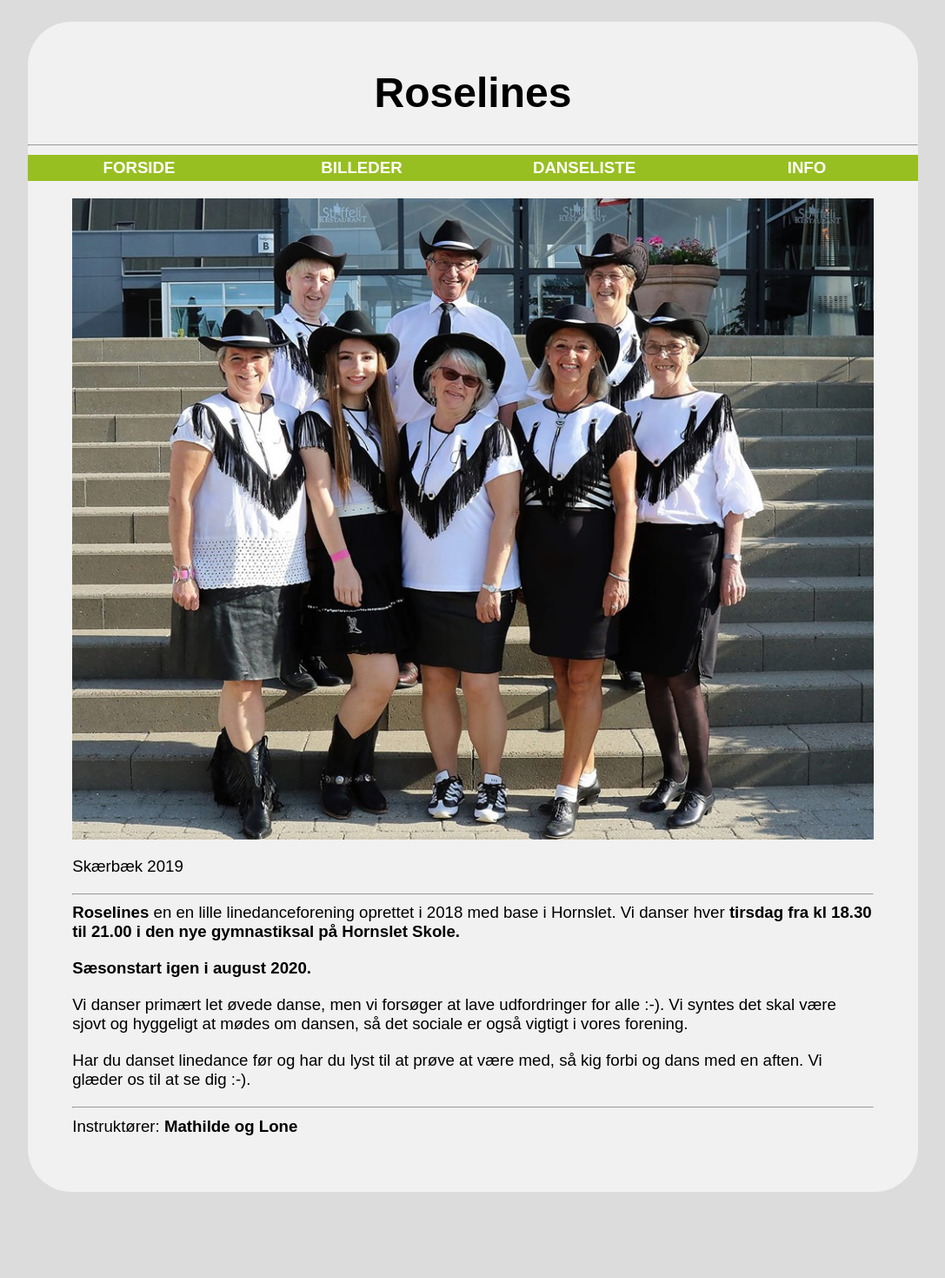
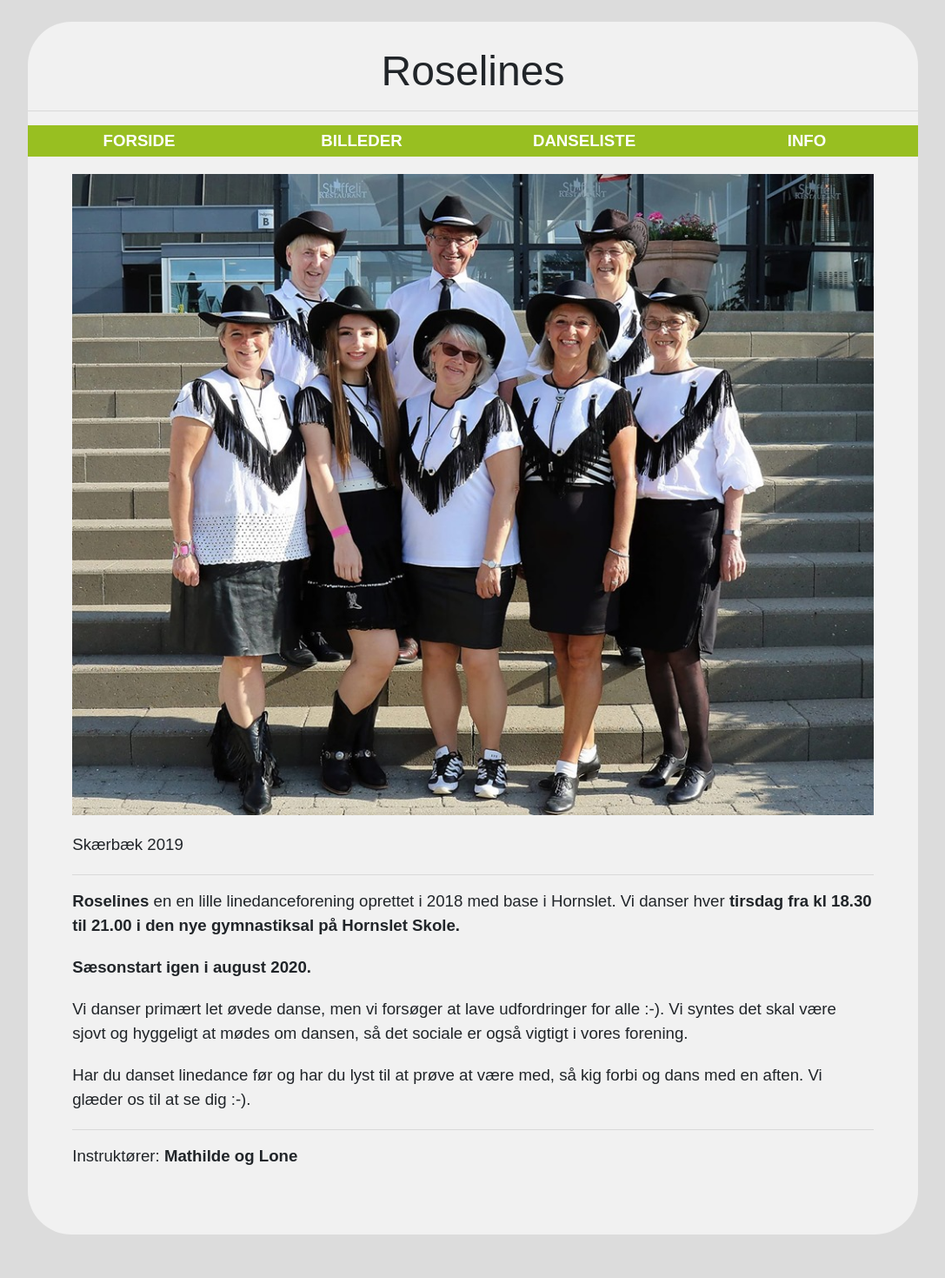
Before and after one commit to lonemathiasen/lonemathiasen.github.io, a Jekyll site: the page built from index.md, in a window 1280 px wide. Shown: the whole page at 87% size, without its empty margins (96-1183 px from the left). Built offline with Jekyll 4.4.1, drawn with Linux system fonts in a browser that asks for light colours; before the commit the page ends 1420 px from its top, so only the background shows below that.

Commit message:
Add Bootstrap4

```diff
--- a/_layouts/default.html
+++ b/_layouts/default.html
@@ -11,17 +11,23 @@
       gtag('config', 'UA-168738917-1');
     </script>
 
-    <meta http-equiv="Content-Type" content="text/html; charset=utf-8">
+    <!-- Required meta tags -->
+    <meta charset="utf-8">
+    <meta name="viewport" content="width=device-width, initial-scale=1, shrink-to-fit=no">
+
+    <!-- Bootstrap CSS -->
+    <link rel="stylesheet" href="https://stackpath.bootstrapcdn.com/bootstrap/4.5.0/css/bootstrap.min.css" integrity="sha384-9aIt2nRpC12Uk9gS9baDl411NQApFmC26EwAOH8WgZl5MYYxFfc+NcPb1dKGj7Sk" crossorigin="anonymous">
+
     <meta name="title" content="{{ page.title }} - {{ site.name }}">
     <meta name="description" content="{{ page.description }}">
-    <meta name="viewport" content="width=device-width, initial-scale=1">
     <meta http-equiv='Expires' content='0'>
     <meta http-equiv='Pragma' content='no-cache'>
     <meta http-equiv='Cache-Control' content='no-cache'>
     <meta http-equiv='imagetoolbar' content='no'>
 
+    <link rel="stylesheet" type="text/css" href="{{ site.baseurl }}/css/css.css">
+
     <meta name="robots" content="index,follow">
-    <link rel="stylesheet" type="text/css" href="{{ site.baseurl }}/css/css.css">
     <title>{{ page.title }} {{ site.name }}</title>
   </head>
   <body>
@@ -41,5 +47,12 @@
       {{ content }}
       <br><br>
     </div>
+
+
+  <!-- Optional JavaScript -->
+  <!-- jQuery first, then Popper.js, then Bootstrap JS -->
+  <script src="https://code.jquery.com/jquery-3.5.1.slim.min.js" integrity="sha384-DfXdz2htPH0lsSSs5nCTpuj/zy4C+OGpamoFVy38MVBnE+IbbVYUew+OrCXaRkfj" crossorigin="anonymous"></script>
+  <script src="https://cdn.jsdelivr.net/npm/popper.js@1.16.0/dist/umd/popper.min.js" integrity="sha384-Q6E9RHvbIyZFJoft+2mJbHaEWldlvI9IOYy5n3zV9zzTtmI3UksdQRVvoxMfooAo" crossorigin="anonymous"></script>
+  <script src="https://stackpath.bootstrapcdn.com/bootstrap/4.5.0/js/bootstrap.min.js" integrity="sha384-OgVRvuATP1z7JjHLkuOU7Xw704+h835Lr+6QL9UvYjZE3Ipu6Tp75j7Bh/kR0JKI" crossorigin="anonymous"></script>
   </body>
 </html>
```
